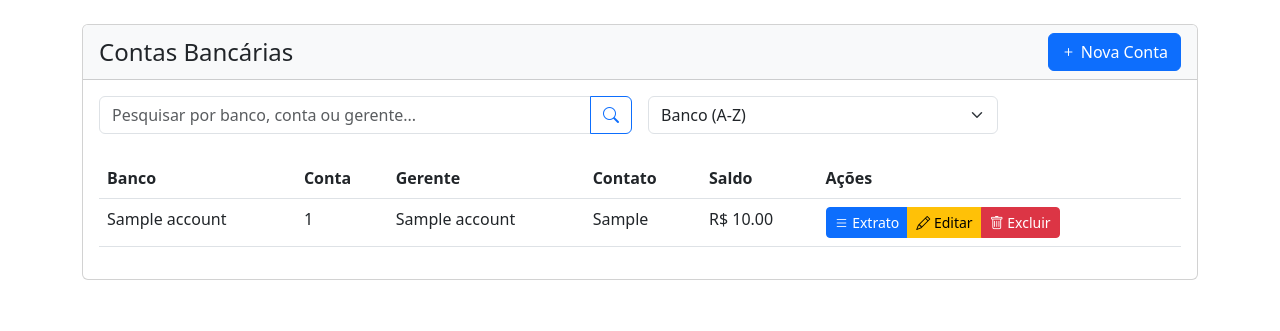
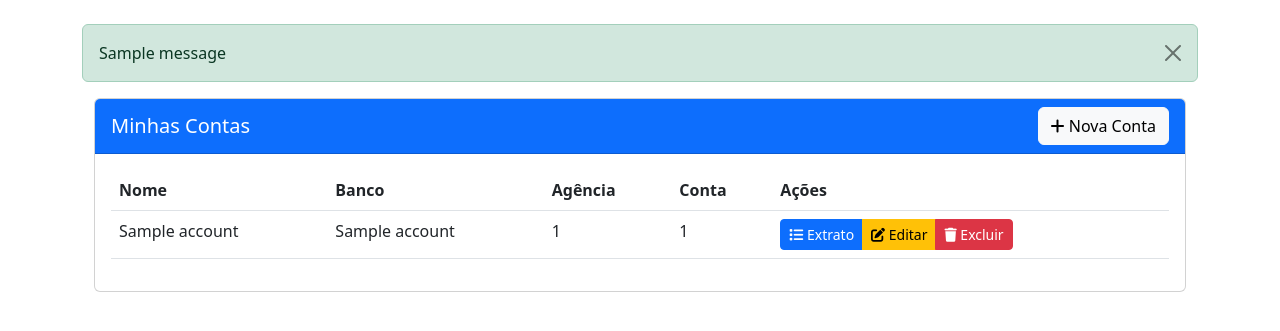
Before and after one commit to rogaciano/bancos2, a Django app: template banco/core/templates/core/bankaccount_list.html in a window 1280 px wide. Shown: the top 331 px of the page. Run offline with Django 3.2, Linux system fonts and the light colour scheme; the template is opened without the code that fills it: most values are stand-ins (such as "Sample title", 1, 10 or a date in 2020); one stand-in notice (Sample message) is shown; some libraries are stand-ins or nearby versions.

Commit message:
Ajustes para rodar em subdiretório /bancosvestuar/

```diff
--- a/banco/banco/settings.py
+++ b/banco/banco/settings.py
@@ -118,7 +118,10 @@ USE_TZ = True
 # Static files (CSS, JavaScript, Images)
 # https://docs.djangoproject.com/en/5.0/howto/static-files/
 
-STATIC_URL = 'static/'
+# Configuração para rodar em subdiretório
+FORCE_SCRIPT_NAME = '/bancosvestuar'
+STATIC_URL = '/bancosvestuar/static/'
+MEDIA_URL = '/bancosvestuar/media/'
 
 # Auth settings
 LOGIN_URL = 'login'
--- a/banco/core/templates/core/bankaccount_list.html
+++ b/banco/core/templates/core/bankaccount_list.html
@@ -1,92 +1,54 @@
 {% extends 'core/base.html' %}
 
 {% block content %}
+<div class="container">
+    <div class="row mb-4">
+        <div class="col">
             <div class="card">
-    <div class="card-header bg-light d-flex justify-content-between align-items-center">
-        <h4 class="mb-0">Contas Bancárias</h4>
-        <a href="{% url 'bankaccount-create' %}" class="btn btn-primary">
-            <i class="bi bi-plus"></i> Nova Conta
+                <div class="card-header bg-primary text-white">
+                    <div class="d-flex justify-content-between align-items-center">
+                        <h5 class="mb-0">Minhas Contas</h5>
+                        <a href="{% url 'bankaccount-create' %}" class="btn btn-light">
+                            <i class="fas fa-plus"></i> Nova Conta
                         </a>
                     </div>
+                </div>
                 <div class="card-body">
-        <form method="get" class="mb-4">
-            <div class="row g-3">
-                <div class="col-md-6">
-                    <div class="input-group">
-                        <input type="text" name="search" class="form-control" placeholder="Pesquisar por banco, conta ou gerente..." value="{{ search }}">
-                        <button class="btn btn-outline-primary" type="submit">
-                            <i class="bi bi-search"></i>
-                        </button>
-                    </div>
-                </div>
-                <div class="col-md-4">
-                    <select name="order" class="form-select" onchange="this.form.submit()">
-                        <option value="bank_name" {% if order == 'bank_name' %}selected{% endif %}>Banco (A-Z)</option>
-                        <option value="-bank_name" {% if order == '-bank_name' %}selected{% endif %}>Banco (Z-A)</option>
-                        <option value="account_number" {% if order == 'account_number' %}selected{% endif %}>Conta (A-Z)</option>
-                        <option value="-account_number" {% if order == '-account_number' %}selected{% endif %}>Conta (Z-A)</option>
-                        <option value="manager_name" {% if order == 'manager_name' %}selected{% endif %}>Gerente (A-Z)</option>
-                        <option value="-manager_name" {% if order == '-manager_name' %}selected{% endif %}>Gerente (Z-A)</option>
-                    </select>
-                </div>
-                {% if search %}
-                <div class="col-md-2">
-                    <a href="{% url 'bankaccount-list' %}" class="btn btn-outline-secondary w-100">
-                        <i class="bi bi-x-circle"></i> Limpar
-                    </a>
-                </div>
-                {% endif %}
-            </div>
-        </form>
-
                     <div class="table-responsive">
                         <table class="table table-hover">
                             <thead>
                                 <tr>
+                                    <th>Nome</th>
                                     <th>Banco</th>
+                                    <th>Agência</th>
                                     <th>Conta</th>
-                        <th>Gerente</th>
-                        <th>Contato</th>
-                        <th>Saldo</th>
                                     <th>Ações</th>
                                 </tr>
                             </thead>
                             <tbody>
-                    {% for account in accounts %}
+                                {% for account in object_list %}
                                 <tr>
+                                    <td>{{ account.name }}</td>
                                     <td>{{ account.bank_name }}</td>
+                                    <td>{{ account.agency_number }}</td>
                                     <td>{{ account.account_number }}</td>
-                        <td>{{ account.manager_name }}</td>
-                        <td>{{ account.manager_contact }}</td>
-                        <td>R$ {{ account.get_balance|floatformat:2 }}</td>
                                     <td>
-                            <div class="btn-group">
+                                        <div class="btn-group" role="group">
                                             <a href="{% url 'transaction-list' account.id %}" class="btn btn-sm btn-primary">
-                                    <i class="bi bi-list"></i> Extrato
+                                                <i class="fas fa-list"></i> Extrato
                                             </a>
                                             <a href="{% url 'bankaccount-update' account.id %}" class="btn btn-sm btn-warning">
-                                    <i class="bi bi-pencil"></i> Editar
+                                                <i class="fas fa-edit"></i> Editar
                                             </a>
                                             <a href="{% url 'bankaccount-delete' account.id %}" class="btn btn-sm btn-danger">
-                                    <i class="bi bi-trash"></i> Excluir
+                                                <i class="fas fa-trash"></i> Excluir
                                             </a>
                                         </div>
                                     </td>
                                 </tr>
                                 {% empty %}
                                 <tr>
-                        <td colspan="6" class="text-center">
-                            {% if search %}
-                            <div class="alert alert-warning mb-0">
-                                <i class="bi bi-exclamation-triangle"></i> Nenhuma conta encontrada com os critérios informados.
-                            </div>
-                            {% else %}
-                            <div class="alert alert-info mb-0">
-                                <i class="bi bi-info-circle"></i> Você ainda não possui contas cadastradas.
-                                <a href="{% url 'bankaccount-create' %}" class="alert-link">Clique aqui para cadastrar sua primeira conta</a>.
-                            </div>
-                            {% endif %}
-                        </td>
+                                    <td colspan="5" class="text-center">Nenhuma conta cadastrada.</td>
                                 </tr>
                                 {% endfor %}
                             </tbody>
@@ -94,4 +56,7 @@
                     </div>
                 </div>
             </div>
+        </div>
+    </div>
+</div>
 {% endblock %}
--- a/banco/core/templates/core/base.html
+++ b/banco/core/templates/core/base.html
@@ -3,46 +3,65 @@
 <head>
     <meta charset="UTF-8">
     <meta name="viewport" content="width=device-width, initial-scale=1.0">
-    <title>Controle Bancário</title>
+    <title>Sistema Bancário</title>
+    <!-- Bootstrap CSS -->
     <link href="https://cdn.jsdelivr.net/npm/bootstrap@5.3.0/dist/css/bootstrap.min.css" rel="stylesheet">
-    <link rel="stylesheet" href="https://cdn.jsdelivr.net/npm/bootstrap-icons@1.11.1/font/bootstrap-icons.css">
+    <!-- Font Awesome -->
+    <link href="https://cdnjs.cloudflare.com/ajax/libs/font-awesome/6.0.0/css/all.min.css" rel="stylesheet">
+    <!-- Custom CSS -->
+    <style>
+        .navbar { margin-bottom: 20px; }
+    </style>
 </head>
 <body>
     {% if user.is_authenticated %}
-    <nav class="navbar navbar-expand-lg navbar-dark bg-dark">
+    <nav class="navbar navbar-expand-lg navbar-dark bg-primary">
         <div class="container">
-            <a class="navbar-brand" href="{% url 'dashboard' %}">Controle Bancário</a>
+            <a class="navbar-brand" href="{% url 'bankaccount-list' %}">Sistema Bancário</a>
             <button class="navbar-toggler" type="button" data-bs-toggle="collapse" data-bs-target="#navbarNav">
                 <span class="navbar-toggler-icon"></span>
             </button>
             <div class="collapse navbar-collapse" id="navbarNav">
                 <ul class="navbar-nav me-auto">
                     <li class="nav-item">
-                        <a class="nav-link" href="{% url 'dashboard' %}">Dashboard</a>
+                        <a class="nav-link" href="{% url 'bankaccount-list' %}">
+                            <i class="fas fa-home"></i> Dashboard
+                        </a>
+                    </li>
+                </ul>
+                <ul class="navbar-nav">
+                    <li class="nav-item">
+                        <span class="nav-link">
+                            <i class="fas fa-user"></i> {{ user.username }}
+                        </span>
                     </li>
                     <li class="nav-item">
-                        <a class="nav-link" href="{% url 'bankaccount-list' %}">Contas Bancárias</a>
+                        <a class="nav-link" href="{% url 'logout' %}">
+                            <i class="fas fa-sign-out-alt"></i> Sair
+                        </a>
                     </li>
                 </ul>
-                <div class="d-flex align-items-center">
-                    <span class="text-light me-3">
-                        <i class="bi bi-person-circle"></i>
-                        {{ user.username }}
-                    </span>
-                    <a href="{% url 'logout' %}" class="btn btn-outline-light btn-sm">
-                        <i class="bi bi-box-arrow-right"></i> Sair
-                    </a>
-                </div>
             </div>
         </div>
     </nav>
     {% endif %}
 
     <div class="container mt-4">
+        {% if messages %}
+        {% for message in messages %}
+        <div class="alert alert-{{ message.tags }} alert-dismissible fade show" role="alert">
+            {{ message }}
+            <button type="button" class="btn-close" data-bs-dismiss="alert"></button>
+        </div>
+        {% endfor %}
+        {% endif %}
+
         {% block content %}
         {% endblock %}
     </div>
 
+    <!-- Bootstrap Bundle with Popper -->
     <script src="https://cdn.jsdelivr.net/npm/bootstrap@5.3.0/dist/js/bootstrap.bundle.min.js"></script>
+    {% block extra_js %}{% endblock %}
 </body>
 </html>
```
Lines whose indentation alone changed are shown as unchanged.
